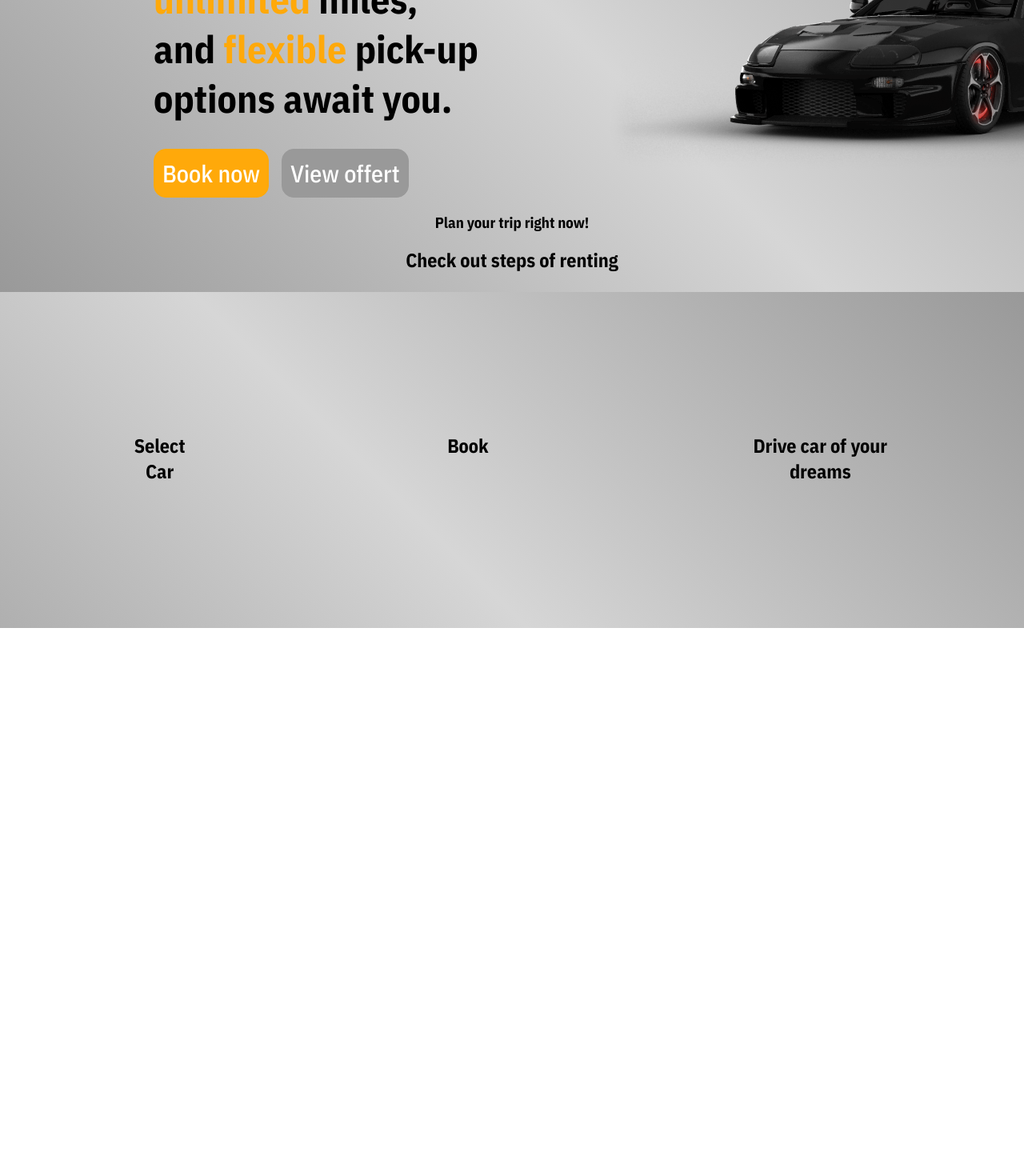
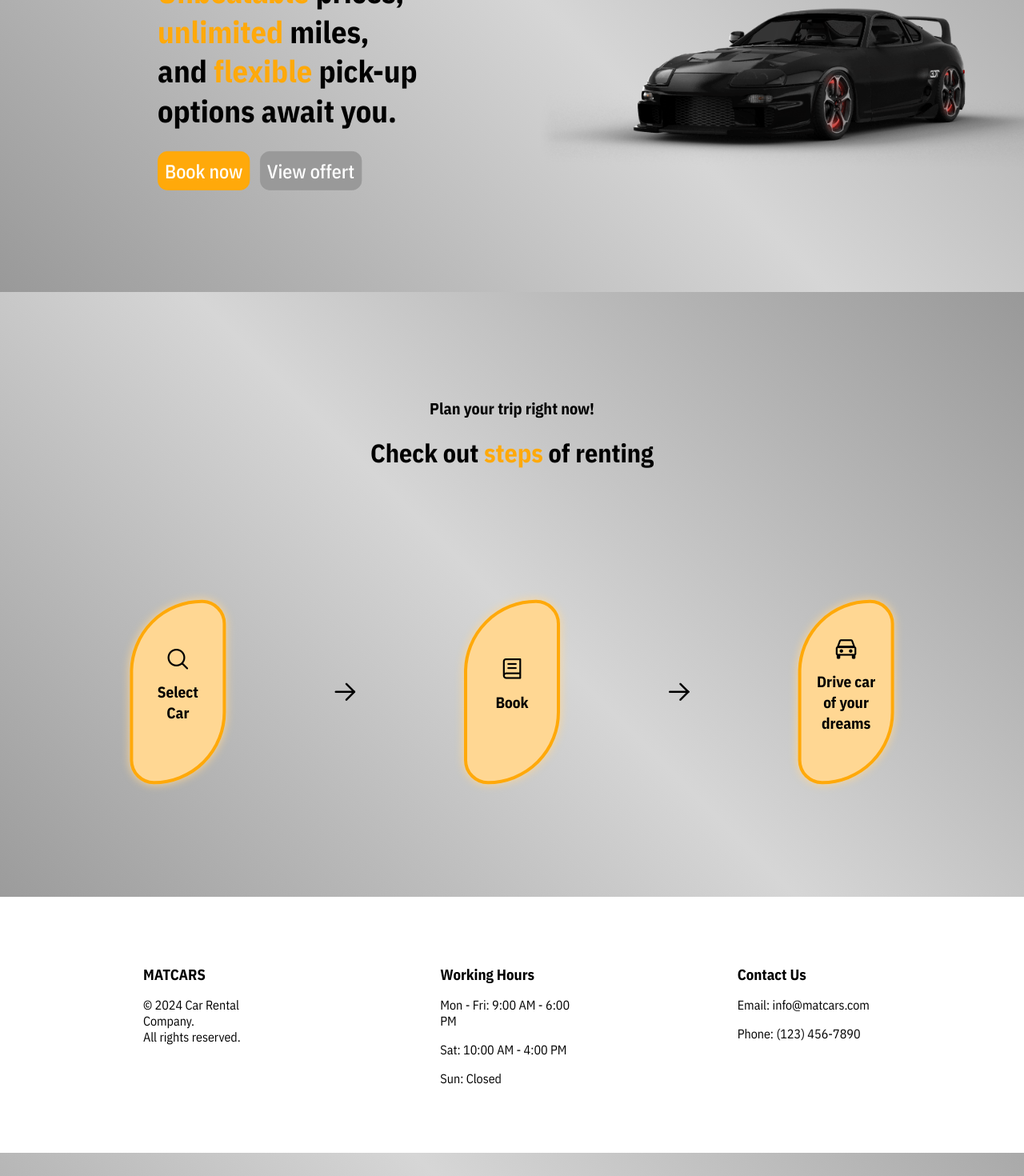
Before and after one commit to matadamczyk/matcars, a Vue app in the folder web/: page / in a window 1280 px wide. Shown: the part 435-1905 px from the top of the page at 80% size. Before the commit the page ends 1220 px from the top, so only its background shows below. Built offline with nearby package versions, Linux system fonts and the light colour scheme.

Commit message:
feat(frontend): some frontend features and changes

```diff
--- a/web/src/App.vue
+++ b/web/src/App.vue
@@ -1,15 +1,15 @@
 <template>
   <div class="app-container">
     <Navbar />
-    <WelcomeView />
-    <StepsShowcase />
+    <RouterView />
+    <Footer />
   </div>
 </template>
 
 <script setup lang="ts">
-import Navbar from "./components/layout/Navbar.vue";
-import WelcomeView from "./components/WelcomeView.vue";
-import StepsShowcase from "./components/StepsShowcase.vue";
+import { RouterView } from "vue-router";
+import Navbar from "@/components/layout/Navbar.vue";
+import Footer from "@/components/layout/Footer.vue";
 </script>
 
 <style>
@@ -26,7 +26,11 @@ import StepsShowcase from "./components/StepsShowcase.vue";
   --dark-grey: #262626;
   --black: #000000;
 }
-
+*,
+*::before,
+*::after {
+  box-sizing: border-box;
+}
 html,
 body {
   margin: 0;
@@ -35,9 +39,13 @@ body {
   width: 100%;
   background: rgb(153,153,153);
   background: linear-gradient(45deg, rgba(153,153,153,1) 0%, rgba(214,214,214,1) 50%, rgba(153,153,153,1) 100%);
+  /* overflow-x: hidden; */
 }
 .app-container {
-  margin-bottom: 2rem;
+
+  min-height: 100vh;
+  display: flex;
+  flex-direction: column;
 }
 .p-dialog.p-component {
   background-color: rgba(255, 255, 255, 0.2);
--- a/web/src/components/StepsShowcase.vue
+++ b/web/src/components/StepsShowcase.vue
@@ -2,16 +2,21 @@
   <div class="steps-container">
     <div class="title">
       <h3>Plan your trip right now!</h3>
-      <h2>Check out steps of renting</h2>
+      <h1>Check out <span>steps</span> of renting</h1>
     </div>
     <div class="steps">
-      <div class="step1">
+      <div class="step">
+        <i class="pi pi-search"></i>
         <h2>Select Car</h2>
       </div>
-      <div class="step2">
+      <i class="pi pi-arrow-right"></i>
+      <div class="step">
+        <i class="pi pi-book"></i>
         <h2>Book</h2>
       </div>
-      <div class="step3">
+      <i class="pi pi-arrow-right"></i>
+      <div class="step">
+        <i class="pi pi-car"></i>
         <h2>Drive car of your dreams</h2>
       </div>
     </div>
@@ -27,6 +32,7 @@
   display: flex;
   flex-direction: column;
   align-items: center;
+  margin-top: 7rem;
 }
 .title {
   text-align: center;
@@ -36,8 +42,43 @@
   flex-direction: row;
   text-align: center;
   justify-content: space-between;
+  margin: 7rem;
 }
-.step1, .step2, .step3 {
-  margin: 10rem;
+.step {
+  margin: 0 10rem;
+  display: flex;
+  flex-direction: column;
+  align-items: center;
+  justify-content: center;
+  border-radius: 150px 50px 150px 50px;
+  border: 1px solid var(--orange);
+  border-width: 5px;;
+  background-color: var(--light-orange);
+  padding: 20px;
+  box-shadow: 0 0 15px var(--light-orange);
+}
+.pi-arrow-right {
+  margin: 8rem 10px;
+}
+i {
+  font-size: 2rem;
+}
+.pi-arrow-right {
+  border: none;
+  background-color: transparent;
+}
+h3 {
+  font-size: 20px;
+}
+h2 {
+  width: 100px;
+}
+span {
+  color: var(--orange);
+}
+@media (min-aspect-ratio: 16/10) {
+  .steps {
+    scale: 0.8;
+  }
 }
 </style>
--- a/web/src/components/WelcomeView.vue
+++ b/web/src/components/WelcomeView.vue
@@ -2,20 +2,20 @@
   <div class="welcome-container">
     <div
       class="textarea"
-      :class="{ 'animate-left': animate,  'scrolling': isScrolling }"
+      :class="{ 'animate-left': animate, scrolling: isScrolling }"
     >
       <h2>Rent the car of your dreams today!</h2>
       <h1>
-        <span class="orange">Unbeatable</span> prices,
-        <span class="orange">unlimited</span> miles, <br />and
-        <span class="orange">flexible</span> pick-up options await you.
+        <span class="orange">Unbeatable</span> prices,<br />
+        <span class="orange">unlimited</span> miles,<br />
+        and <span class="orange">flexible</span> pick-up options await you.
       </h1>
       <Button class="booking" label="Book now" />
       <Button class="offert" label="View offert" />
     </div>
     <div
       class="image-container"
-      :class="{ 'animate-right': animate,  'scrolling': isScrolling }"
+      :class="{ 'animate-right': animate, scrolling: isScrolling }"
     >
       <img src="../../public/supra.png" alt="Car" />
     </div>
@@ -23,7 +23,7 @@
 </template>
 
 <script setup lang="ts">
-import { ref, onMounted, onBeforeUnmount } from 'vue';
+import { ref, onMounted, onBeforeUnmount } from "vue";
 
 const animate = ref(false);
 const isScrolling = ref(false);
@@ -40,11 +40,11 @@ onMounted(() => {
   setTimeout(() => {
     animate.value = true;
   }, 100);
-  window.addEventListener('scroll', handleScroll);
+  window.addEventListener("scroll", handleScroll);
 });
 
 onBeforeUnmount(() => {
-  window.removeEventListener('scroll', handleScroll);
+  window.removeEventListener("scroll", handleScroll);
 });
 </script>
 
@@ -55,6 +55,7 @@ onBeforeUnmount(() => {
   align-items: center;
   justify-content: space-between;
   overflow: hidden;
+  height: 100vh;
 }
 .image-container {
   width: 900px;
@@ -161,6 +162,25 @@ h2 {
   opacity: 0;
 }
 
-@media (min-aspect-ratio: 16/10) {}
-@media (max-width: 768px) {}
+@media (min-aspect-ratio: 16/10) {
+  .welcome-container {
+    padding-top: 12rem;
+  }
+  .textarea {
+    scale: 0.8;
+    margin-left: 9rem;
+  }
+  .image-container {
+    width: 900px;
+    height: 373px;
+    overflow: hidden;
+    position: relative;
+  }
+  img {
+    scale: 0.8;
+    transform: translateX(-12rem); /* Adjust the value as needed */
+  }
+}
+@media (max-width: 768px) {
+}
 </style>
--- /dev/null
+++ b/web/src/components/layout/Footer.vue
@@ -0,0 +1,64 @@
+<template>
+  <div class="footer-container">
+    <div class="footer-content">
+      <div class="footer-section">
+        <h3>MATCARS</h3>
+        <p>&copy; 2024 Car Rental Company.<br> All rights reserved.</p>
+      </div>
+      <div class="footer-section">
+        <h3>Working Hours</h3>
+        <p>Mon - Fri: 9:00 AM - 6:00 PM</p>
+        <p>Sat: 10:00 AM - 4:00 PM</p>
+        <p>Sun: Closed</p>
+      </div>
+      <div class="footer-section">
+        <h3>Contact Us</h3>
+        <p>Email: info@matcars.com</p>
+        <p>Phone: (123) 456-7890</p>
+      </div>
+    </div>
+  </div>
+</template>
+
+<script setup lang="ts">
+
+</script>
+
+<style scoped>
+  .footer-container {
+    background-color: var(--white);
+    height: 20rem;
+    display: flex;
+    align-items: center;
+    justify-content: center;
+  }
+
+  .footer-content {
+    display: flex;
+    justify-content: space-between;
+  }
+
+  .footer-section {
+    flex: 1;
+    padding: 1rem;
+    margin: 5rem;
+  }
+
+  .footer-section h3 {
+    margin-bottom: 1rem;
+  }
+
+  .footer-section ul {
+    list-style: none;
+    padding: 0;
+  }
+
+  .footer-section ul li {
+    margin-bottom: 0.5rem;
+  }
+
+  .footer-section ul li a {
+    text-decoration: none;
+    color: var(--black);
+  }
+</style>
--- a/web/src/components/layout/Navbar.vue
+++ b/web/src/components/layout/Navbar.vue
@@ -1,16 +1,28 @@
 <template>
-  <div class="navbar-container">
+  <div ref="navbar" class="navbar-container" :class="{ hidden: isHidden }">
     <div class="navbar">
-      <RouterLink to="/"
-        ><img class="logo" src="../../../public/logo.png" alt="logo"
-      /></RouterLink>
+      <RouterLink to="/">
+        <img class="logo" src="../../../public/logo.png" alt="logo" />
+      </RouterLink>
       <div class="links">
-        <RouterLink class="link" to="/">Home</RouterLink>
-        <RouterLink class="link" to="/about">About</RouterLink>
-        <RouterLink class="link" to="/vehicle-models"
+        <RouterLink to="/" :class="{ link: true, active: activePath === '/' }"
+          >Home</RouterLink
+        >
+        <RouterLink
+          to="/about"
+          :class="{ link: true, active: activePath === '/about' }"
+          >About</RouterLink
+        >
+        <RouterLink
+          to="/offer"
+          :class="{ link: true, active: activePath === '/offer' }"
           >Vehicle Models</RouterLink
         >
-        <RouterLink class="link" to="/contact">Contact</RouterLink>
+        <RouterLink
+          to="/contact"
+          :class="{ link: true, active: activePath === '/contact' }"
+          >Contact</RouterLink
+        >
       </div>
       <div class="login">
         <Button class="signin" label="Sign in" @click="signin = true"></Button>
@@ -25,13 +37,39 @@
     <Register :visible="register" @update:visible="register = $event" />
   </div>
 </template>
+
 <script setup lang="ts">
-import { ref } from "vue";
+import { ref, onMounted, onBeforeUnmount, computed, watchEffect, watch } from "vue";
+import { useRoute } from "vue-router";
 import SignIn from "../account/SignIn.vue";
 import Register from "../account/Register.vue";
 
 const signin = ref(false);
 const register = ref(false);
+const isHidden = ref(false);
+const route = useRoute();
+
+const activePath = ref(route.path);
+
+watch(() => route.path, (newPath) => {
+  activePath.value = newPath;
+});
+
+const handleScroll = () => {
+  if (window.scrollY > window.innerHeight) {
+    isHidden.value = true;
+  } else {
+    isHidden.value = false;
+  }
+};
+
+onMounted(() => {
+  window.addEventListener("scroll", handleScroll);
+});
+
+onBeforeUnmount(() => {
+  window.removeEventListener("scroll", handleScroll);
+});
 </script>
 
 <style scoped>
@@ -41,6 +79,11 @@ const register = ref(false);
   display: flex;
   justify-content: center;
   z-index: 1000;
+  transition: opacity 0.5s ease-in-out;
+}
+.navbar-container.hidden {
+  opacity: 0;
+  pointer-events: none;
 }
 .navbar {
   position: inherit;
@@ -61,6 +104,9 @@ const register = ref(false);
   margin-top: 25px;
   margin-left: 1rem;
   cursor: pointer;
+}
+.active {
+  color: var(--orange);
 }
 .link {
   position: relative;
@@ -129,4 +175,9 @@ const register = ref(false);
   color: var(--white);
   box-shadow: 0 0 10px var(--white);
 }
+@media (min-aspect-ratio: 16/10) {
+  .navbar {
+    scale: 0.9;
+  }
+}
 </style>
--- /dev/null
+++ b/web/src/components/routes/About.vue
@@ -0,0 +1,13 @@
+<template>
+  <div>
+
+  </div>
+</template>
+
+<script setup lang="ts">
+
+</script>
+
+<style scoped>
+
+</style>
--- /dev/null
+++ b/web/src/components/routes/Contact.vue
@@ -0,0 +1,13 @@
+<template>
+  <div>
+
+  </div>
+</template>
+
+<script setup lang="ts">
+
+</script>
+
+<style scoped>
+
+</style>
--- /dev/null
+++ b/web/src/components/routes/Home.vue
@@ -0,0 +1,15 @@
+<template>
+  <div>
+    <WelcomeView />
+    <StepsShowcase />
+  </div>
+</template>
+
+<script setup lang="ts">
+import WelcomeView from "@/components/WelcomeView.vue";
+import StepsShowcase from "@/components/StepsShowcase.vue";
+</script>
+
+<style scoped>
+
+</style>
--- /dev/null
+++ b/web/src/components/routes/Offer.vue
@@ -0,0 +1,13 @@
+<template>
+  <div>
+
+  </div>
+</template>
+
+<script setup lang="ts">
+
+</script>
+
+<style scoped>
+
+</style>
```
Also changed, not shown: web/src/router/index.ts (+9 -1 lines), 1 other file (tests, documents, lock files or other folders).
